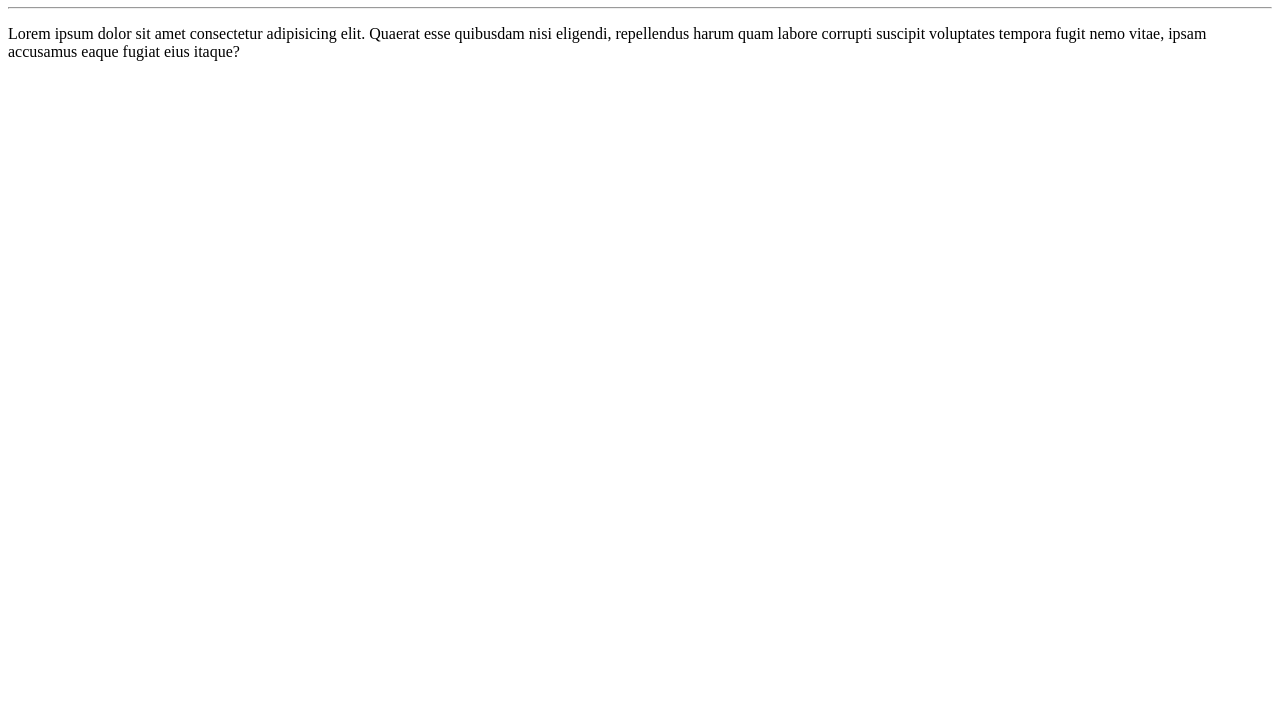
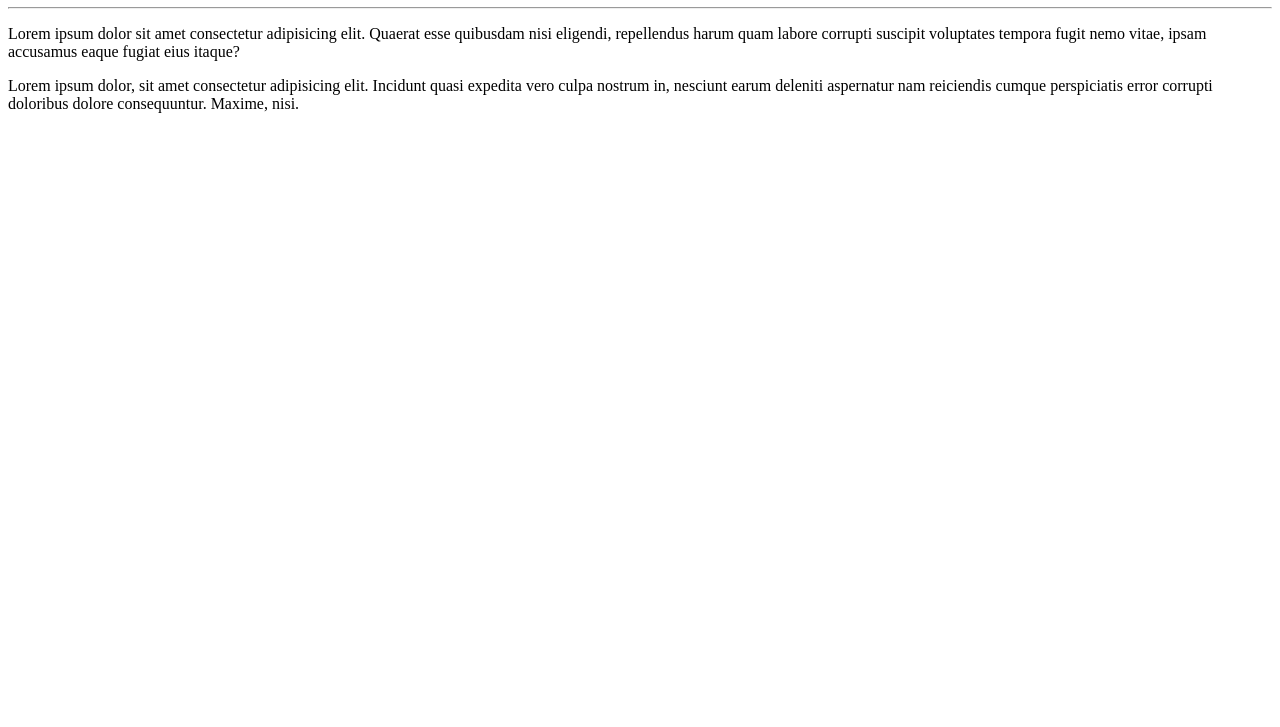
Before and after one commit to dev-thiagosouza/Hello-World, a plain HTML site: page site-exemplo/index.html in a window 1280 px wide. Shown: the part 73-800 px from the top of the page. Drawn offline with Linux system fonts and the light colour scheme.

Commit message:
teste com atalhos no github desktop.

```diff
--- a/site-exemplo/index.html
+++ b/site-exemplo/index.html
@@ -10,5 +10,6 @@
     <h1>Hello, World!</h1>
     <hr>
     <p>Lorem ipsum dolor sit amet consectetur adipisicing elit. Quaerat esse quibusdam nisi eligendi, repellendus harum quam labore corrupti suscipit voluptates tempora fugit nemo vitae, ipsam accusamus eaque fugiat eius itaque?</p>
+    <p>Lorem ipsum dolor, sit amet consectetur adipisicing elit. Incidunt quasi expedita vero culpa nostrum in, nesciunt earum deleniti aspernatur nam reiciendis cumque perspiciatis error corrupti doloribus dolore consequuntur. Maxime, nisi.</p>
 </body>
 </html>
```
